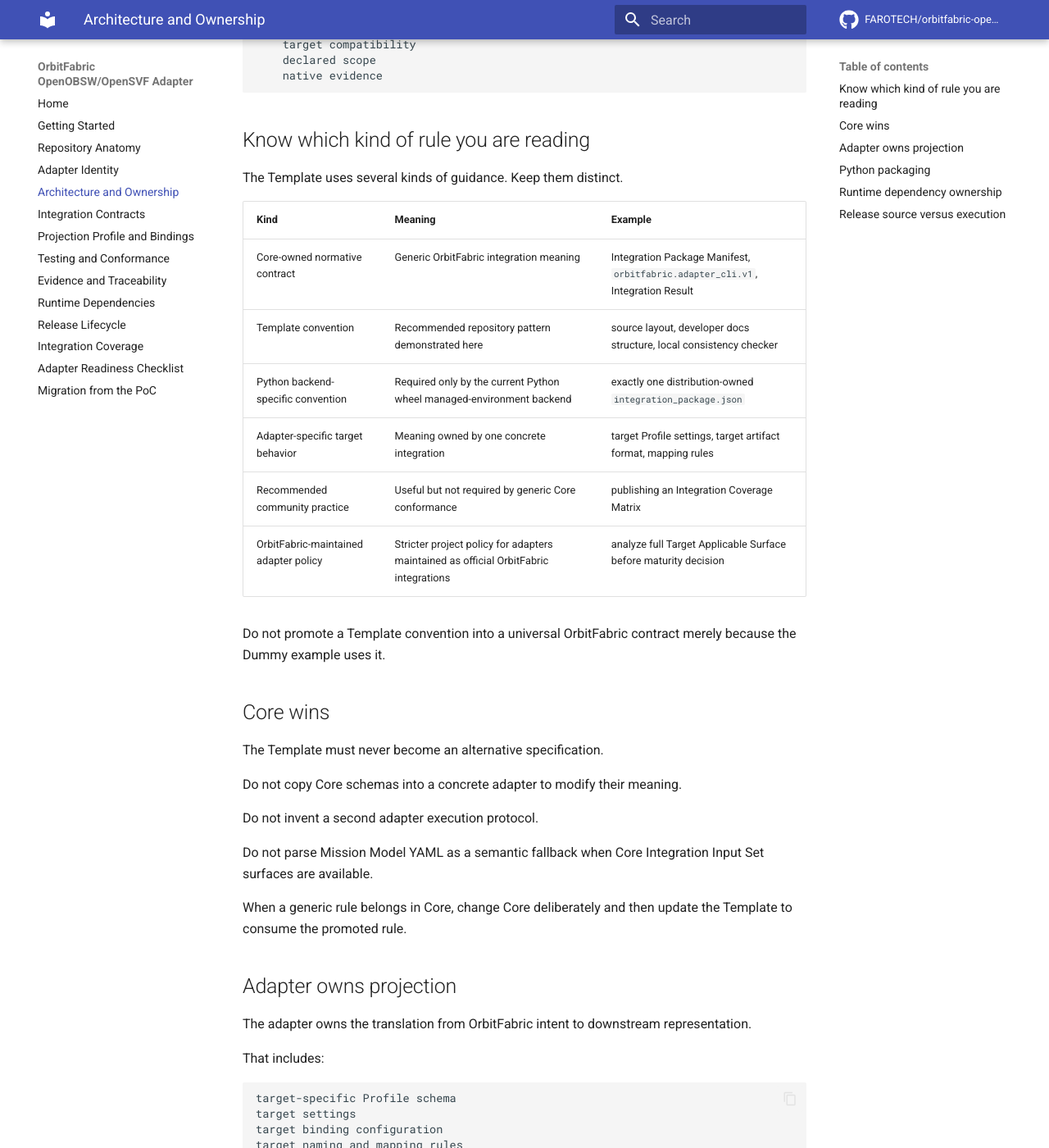
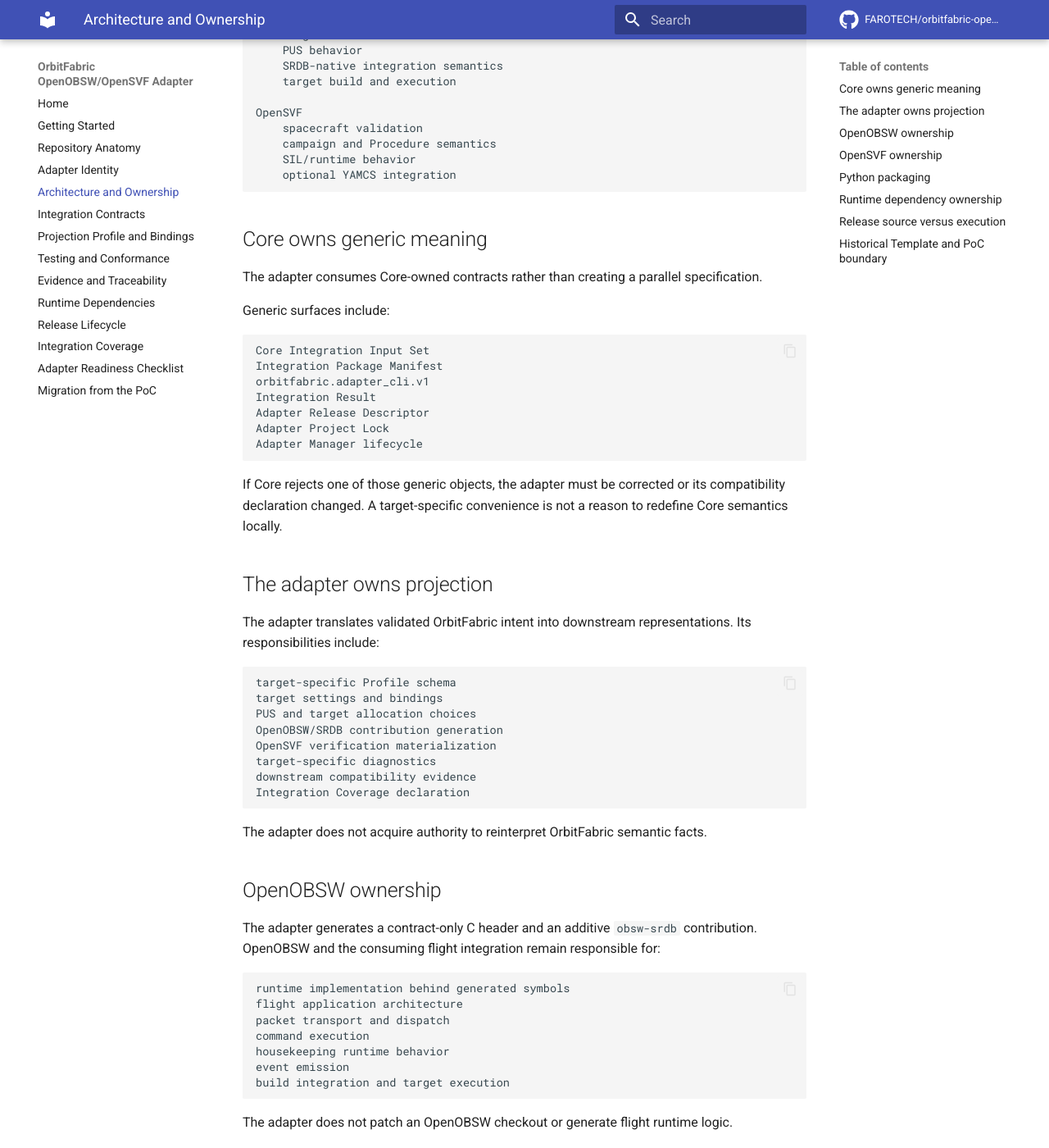
Before and after one commit to FAROTECH/orbitfabric-openobsw-opensvf-adapter, an MkDocs documentation site: the page built from docs/architecture-and-ownership.md, in a window 1280 px wide and 1400 px high, scrolled down 491 px. Shown: the whole window at 82% size. Built offline with MkDocs 1.6.1 and Material for MkDocs 9.7.7, drawn with Linux system fonts in a browser that asks for light colours; comment, search, counter and statistics services are not loaded; some of the changed text lies outside the part shown.

Commit message:
Make architecture documentation concrete-adapter facing

````diff
--- a/docs/architecture-and-ownership.md
+++ b/docs/architecture-and-ownership.md
@@ -1,109 +1,149 @@
 # Architecture and Ownership
 
-The repository boundary is:
+The adapter sits between OrbitFabric Core and two downstream systems with deliberately separate ownership.
 
 ```text
 OrbitFabric Core
-    contracts
-    schemas
-    conformance
+    mission semantics
+    generic integration contracts
+    schemas and conformance
     Adapter Manager lifecycle
 
-Adapter Developer Template
-    repository pattern
-    executable examples
-    tests
-    developer guidance
-    recommended coverage method
+OpenOBSW/OpenSVF Adapter
+    target-specific Projection Profile
+    projection and materialization
+    target compatibility checks
+    declared Integration Coverage
+    target-facing evidence
 
-Concrete Adapter
-    target-specific schema
-    target-specific projection
-    target compatibility
-    declared scope
-    native evidence
+OpenOBSW
+    flight software runtime
+    PUS behavior
+    SRDB-native integration semantics
+    target build and execution
+
+OpenSVF
+    spacecraft validation
+    campaign and Procedure semantics
+    SIL/runtime behavior
+    optional YAMCS integration
 ```
 
-## Know which kind of rule you are reading
+## Core owns generic meaning
 
-The Template uses several kinds of guidance. Keep them distinct.
+The adapter consumes Core-owned contracts rather than creating a parallel specification.
 
-| Kind | Meaning | Example |
-| --- | --- | --- |
-| Core-owned normative contract | Generic OrbitFabric integration meaning | Integration Package Manifest, `orbitfabric.adapter_cli.v1`, Integration Result |
-| Template convention | Recommended repository pattern demonstrated here | source layout, developer docs structure, local consistency checker |
-| Python backend-specific convention | Required only by the current Python wheel managed-environment backend | exactly one distribution-owned `integration_package.json` |
-| Adapter-specific target behavior | Meaning owned by one concrete integration | target Profile settings, target artifact format, mapping rules |
-| Recommended community practice | Useful but not required by generic Core conformance | publishing an Integration Coverage Matrix |
-| OrbitFabric-maintained adapter policy | Stricter project policy for adapters maintained as official OrbitFabric integrations | analyze full Target Applicable Surface before maturity decision |
+Generic surfaces include:
 
-Do not promote a Template convention into a universal OrbitFabric contract merely because the Dummy example uses it.
+```text
+Core Integration Input Set
+Integration Package Manifest
+orbitfabric.adapter_cli.v1
+Integration Result
+Adapter Release Descriptor
+Adapter Project Lock
+Adapter Manager lifecycle
+```
 
-## Core wins
+If Core rejects one of those generic objects, the adapter must be corrected or its compatibility declaration changed. A target-specific convenience is not a reason to redefine Core semantics locally.
 
-The Template must never become an alternative specification.
+## The adapter owns projection
 
-Do not copy Core schemas into a concrete adapter to modify their meaning.
-
-Do not invent a second adapter execution protocol.
-
-Do not parse Mission Model YAML as a semantic fallback when Core Integration Input Set surfaces are available.
-
-When a generic rule belongs in Core, change Core deliberately and then update the Template to consume the promoted rule.
-
-## Adapter owns projection
-
-The adapter owns the translation from OrbitFabric intent to downstream representation.
-
-That includes:
+The adapter translates validated OrbitFabric intent into downstream representations. Its responsibilities include:
 
 ```text
 target-specific Profile schema
-target settings
-target binding configuration
-target naming and mapping rules
-generated artifact formats
+target settings and bindings
+PUS and target allocation choices
+OpenOBSW/SRDB contribution generation
+OpenSVF verification materialization
 target-specific diagnostics
-target-native compatibility evidence
+downstream compatibility evidence
+Integration Coverage declaration
 ```
 
-The adapter does not acquire authority to reinterpret Core semantic facts.
+The adapter does not acquire authority to reinterpret OrbitFabric semantic facts.
+
+## OpenOBSW ownership
+
+The adapter generates a contract-only C header and an additive `obsw-srdb` contribution. OpenOBSW and the consuming flight integration remain responsible for:
+
+```text
+runtime implementation behind generated symbols
+flight application architecture
+packet transport and dispatch
+command execution
+housekeeping runtime behavior
+event emission
+build integration and target execution
+```
+
+The adapter does not patch an OpenOBSW checkout or generate flight runtime logic.
+
+## OpenSVF ownership
+
+The adapter materializes supported Scenario intent into OpenSVF-compatible spacecraft, campaign and Procedure assets. OpenSVF remains responsible for:
+
+```text
+spacecraft validation
+campaign loading and execution
+Procedure runtime semantics
+SIL behavior
+physics/runtime dependencies
+optional YAMCS bridge behavior
+```
+
+Static/native acceptance is not presented as executed SIL evidence unless a runtime control actually runs the selected target.
 
 ## Python packaging
 
-The Python wheel backend identifies the exact installed adapter distribution and requires exactly one `integration_package.json` owned by that distribution.
-
-The Template therefore places the manifest inside the namespaced adapter package:
+The current Python wheel backend requires exactly one distribution-owned `integration_package.json` inside the installed adapter package:
 
 ```text
 src/orbitfabric_openobsw_opensvf_adapter/
     integration_package.json
 ```
 
-The filename and distribution discovery mechanics are Python backend policy. Manifest contents remain governed by Core.
+This discovery rule is backend-specific. Manifest contents remain governed by Core.
 
-A future non-Python backend may use a different materialization and discovery mechanism without changing the generic adapter lifecycle contract.
+A future non-Python backend may materialize its execution package differently without changing the generic adapter lifecycle model.
 
 ## Runtime dependency ownership
 
-An adapter declares the runtime dependencies required by its own implementation.
+Dependencies required to execute adapter code belong to the adapter distribution.
 
-The installation backend materializes those dependencies.
+Downstream dependencies required only to prove OpenOBSW or OpenSVF acceptance stay in the corresponding compatibility controls. Dependencies required only for a selected SIL/runtime path remain downstream workflow dependencies.
 
-Adapter Manager does not silently inject missing dependencies from the host Core process.
-
-The Dummy adapter deliberately avoids importing the OrbitFabric Python package at runtime because it can consume public machine-readable surfaces directly.
+See [Runtime Dependencies](runtime-dependencies.md).
 
 ## Release source versus execution
 
-Where release bytes are found is separate from how an installed adapter executes.
+Release transport is separate from installed execution:
 
 ```text
-publication or release source
+release source
     -> exact resolved release
     -> Adapter Manager installation
     -> installed execution endpoint
     -> orbitfabric.adapter_cli.v1
 ```
 
-GitHub, PyPI, a future OrbitFabric registry or a local explicit source must not become a second execution protocol.
+For `0.1.0`, the first concrete source authority is:
+
+```text
+github.com/FAROTECH
+```
+
+while the logical adapter key is:
+
+```text
+orbitfabric/openobsw-opensvf
+```
+
+GitHub therefore supplies the first release-source context. It does not become the adapter execution protocol or a universal OrbitFabric registry.
+
+## Historical Template and PoC boundary
+
+The repository was created from the public Adapter Developer Template and productized from validated PoC evidence. Neither construction history is normative product architecture.
+
+The active repository is the concrete adapter product. The Template remains reusable developer guidance, and the PoC remains historical engineering evidence.
````
